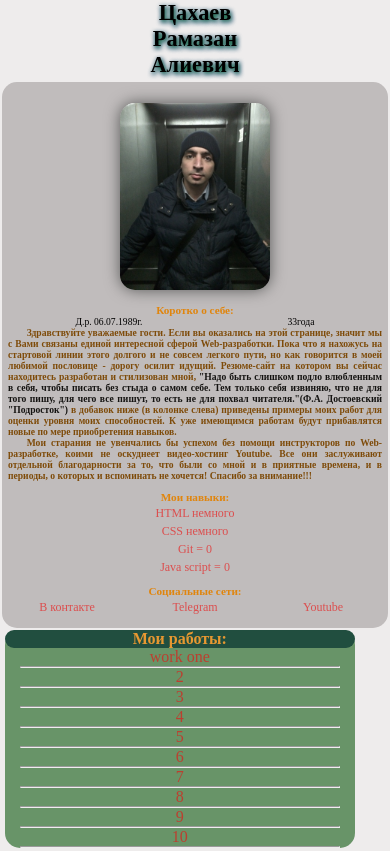
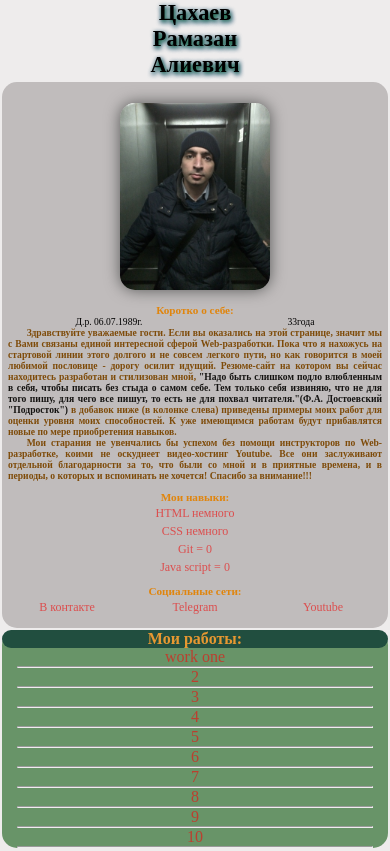
Before and after one commit to garafoli/res, a plain HTML site: page index.html in a window 390 px wide. Shown: the top 851 px of the page. Drawn offline with Linux system fonts and the light colour scheme.

Commit message:
Update aside.css

```diff
--- a/aside.css
+++ b/aside.css
@@ -59,19 +59,19 @@ aside:hover {
     background-color: var(--aactive_color);
 }
 
-@media (max-width: 873px) {
+@media (max-width: 425px) {
     aside {
         width: 100%;
         height: max-content;
         display: block;
         position: static;
         margin: auto;
-        padding-left: 5px;
-        padding-right: 5px;
+        padding-left: 2px;
+        padding-right: 2px;
         padding-bottom: 5px;
     }
     .nav1 {
-        width: 92%;
+        width: 100%;
         border-radius: 15px;
     }
     .nav1 h3 {
@@ -88,8 +88,3 @@ aside:hover {
         padding: 0;
     }
 }
-@media (max-width: 425px) {
-    aside {
-        margin: auto;
-    }
-}
```
